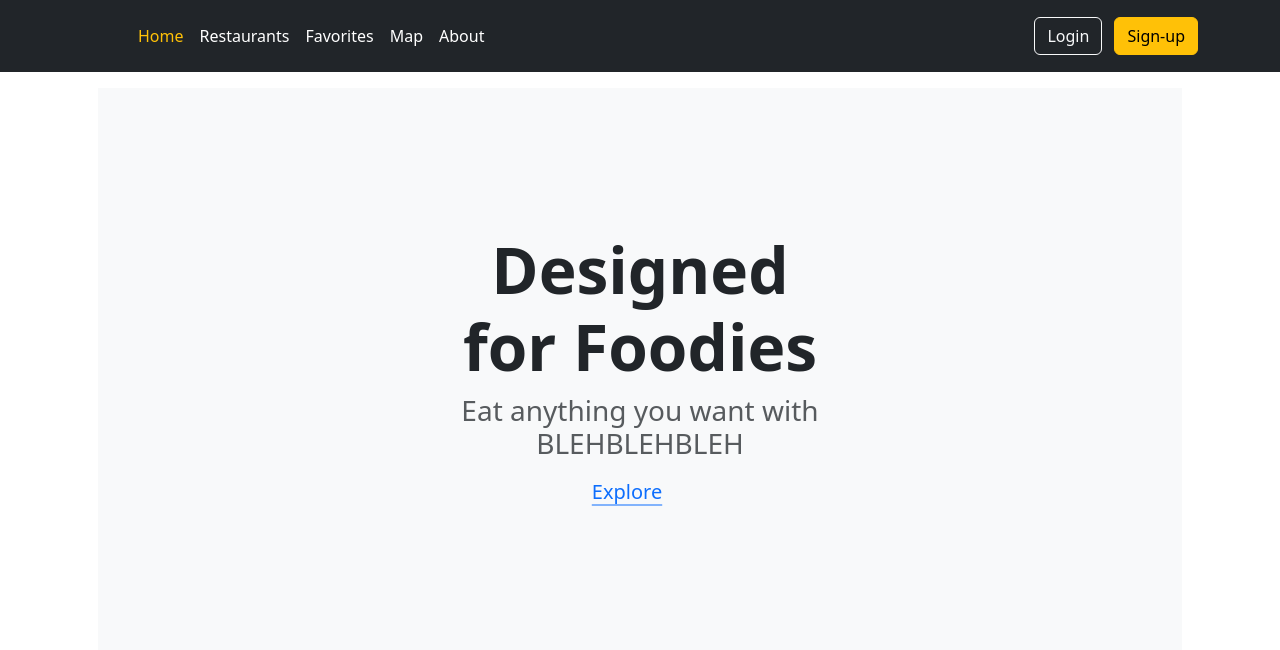
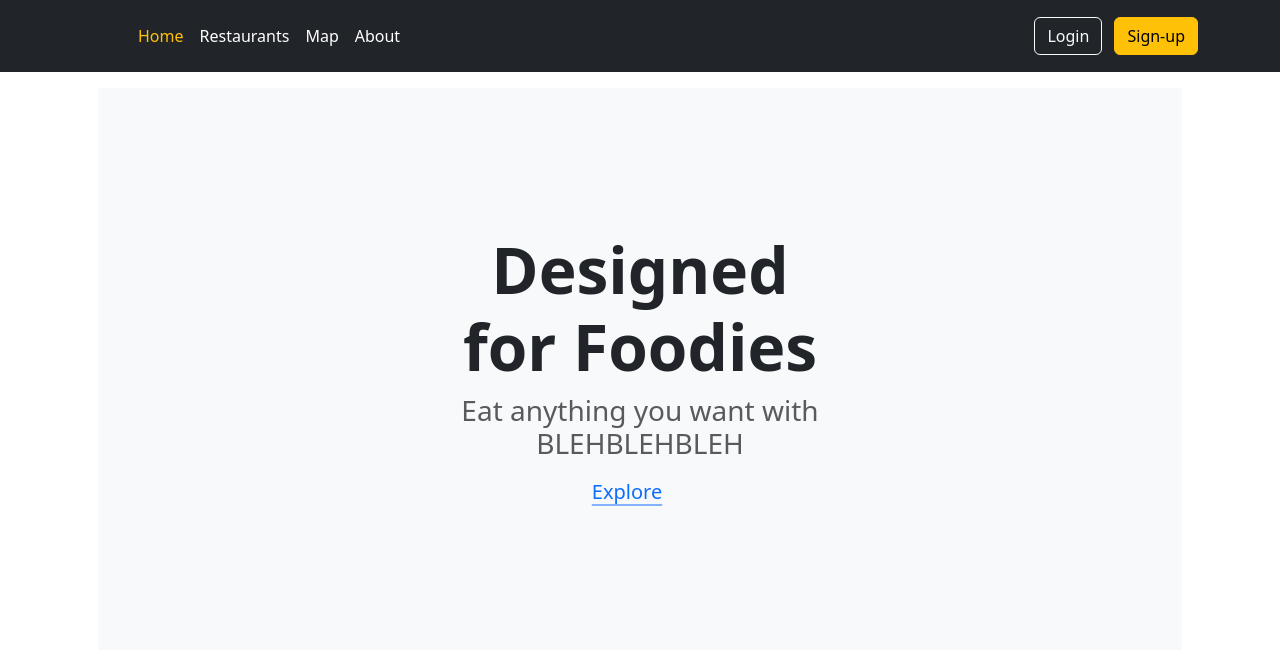
Before and after one commit to Team26-CS2340/FoodFinder, a Django app: page / in a window 1280 px wide. Shown: the top 650 px of the page. Run offline with Django 5.2, Linux system fonts and the light colour scheme.

Commit message:
Bug fix - restaurant list wasnt working bc of url error

```diff
--- a/restaurants/templates/base.html
+++ b/restaurants/templates/base.html
@@ -27,10 +27,9 @@
                 <ul class="nav col-12 col-lg-auto me-lg-auto mb-2 justify-content-center mb-md-0">
                     <li><a href="{% url 'home' %}" class="nav-link px-2 {% if request.resolver_match.url_name == 'home' %}text-warning active{% else %}text-white{% endif %}" aria-current="{% if request.resolver_match.url_name == 'home' %}page{% endif %}">Home</a></li>
                     <li><a href="{% url 'restaurant_list' %}" class="nav-link px-2 {% if request.resolver_match.url_name == 'restaurant_list' %}text-warning active{% else %}text-white{% endif %}" aria-current="{% if request.resolver_match.url_name == 'restaurant_list' %}page{% endif %}">Restaurants</a></li>
-                    <li>
-    <a href="{% url 'favorites_list' %}" class="nav-link px-2 {% if request.resolver_match.url_name == 'favorites_list' %}text-warning active{% else %}text-white{% endif %}" aria-current="{% if request.resolver_match.url_name == 'favorites_list' %}page{% endif %}">Favorites</a>
-</li>
-
+                    {% if user.is_authenticated %}
+                        <li><a href="{% url 'favorites_list' %}" class="nav-link px-2 {% if request.resolver_match.url_name == 'favorites_list' %}text-warning active{% else %}text-white{% endif %}" aria-current="{% if request.resolver_match.url_name == 'favorites_list' %}page{% endif %}">Favorites</a></li>
+                    {% endif %}
                     <li><a href="{% url 'map' %}" class="nav-link px-2 {% if request.resolver_match.url_name == 'map' %}text-warning active{% else %}text-white{% endif %}" aria-current="{% if request.resolver_match.url_name == 'map' %}page{% endif %}">Map</a></li>
                     <li><a href="#" class="nav-link px-2 text-white">About</a></li>
                     {% if user.is_authenticated %}
--- a/restaurants/urls.py
+++ b/restaurants/urls.py
@@ -21,7 +21,7 @@ urlpatterns = [
     path('profile/', views.profile_view, name='profile'),
     path('search_restaurants/', views.search_restaurants, name='search_restaurants'),
     path('favorites/', views.favorites_list, name='favorites_list'),
-path('like/<str:restaurant_name>/<str:restaurant_address>/', views.like_restaurant, name='like_restaurant'),  # Ensure this is defined
+    path('like/<path:restaurant_name>/<path:restaurant_address>/', views.like_restaurant, name='like_restaurant'),  # Ensure this is defined
 
 
     path('password_reset/', auth_views.PasswordResetView.as_view(), name='password_reset'),
```
